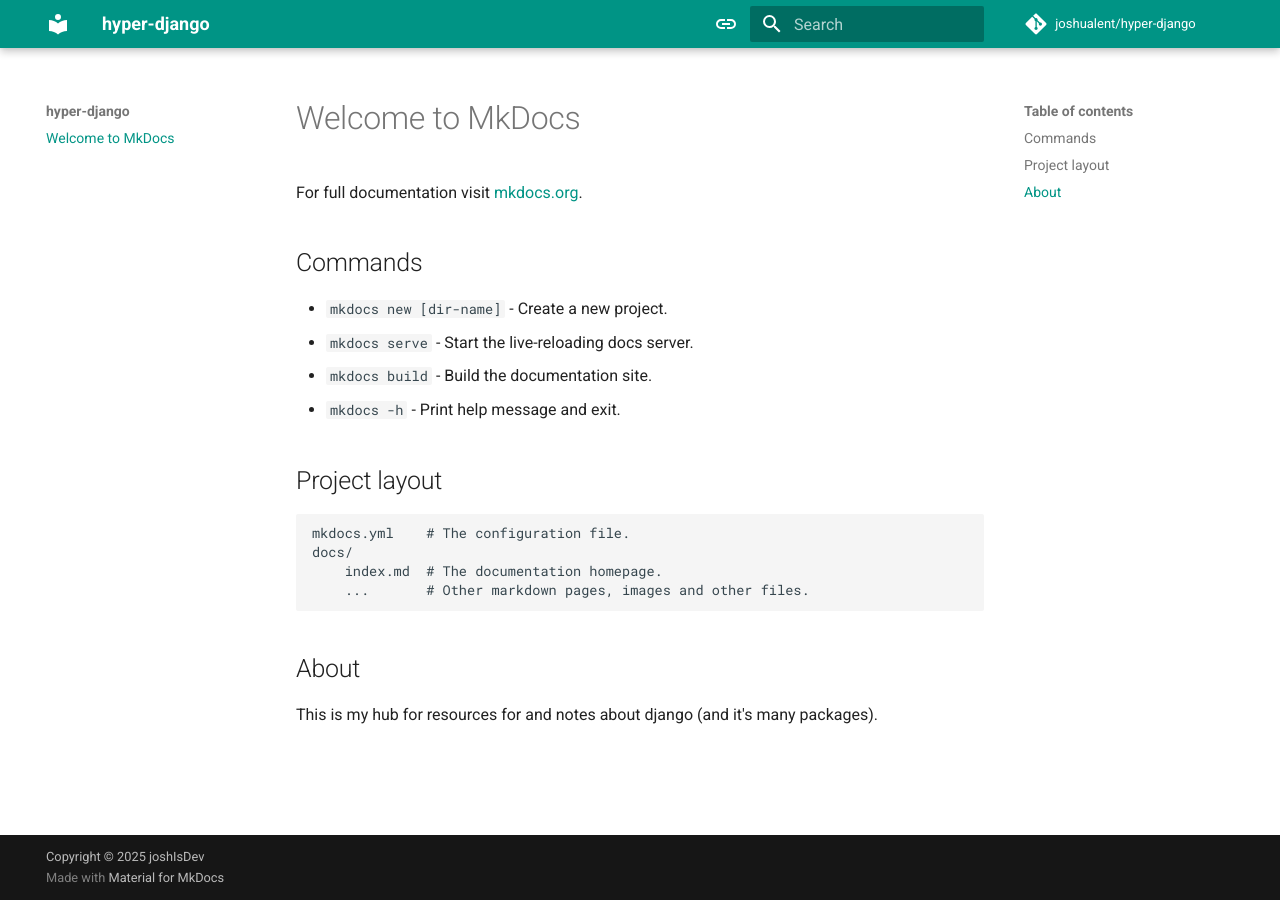
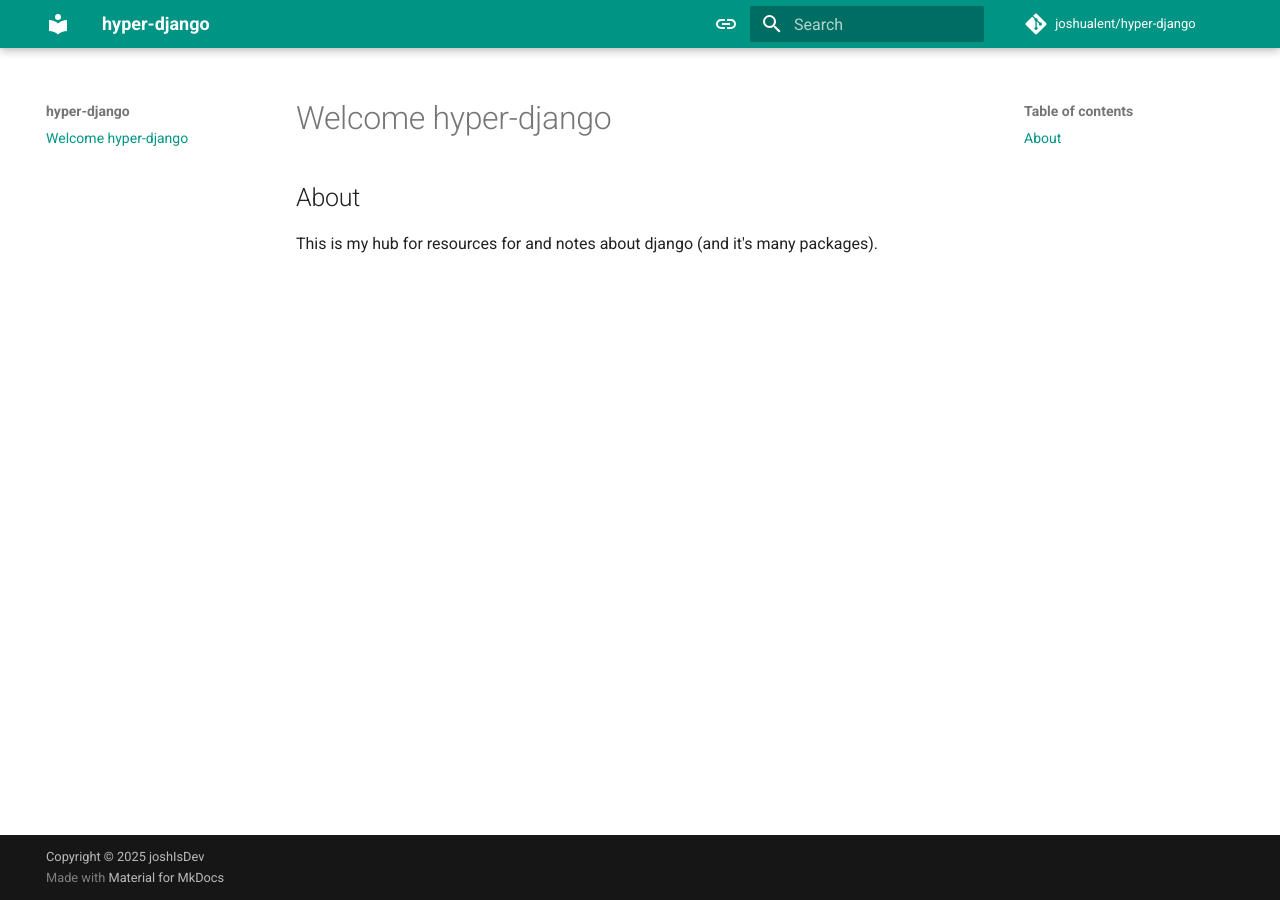
Before and after one commit to joshualent/hyper-django, an MkDocs documentation site: the page built from docs/index.md, in a window 1280 px wide. Built offline with MkDocs 1.6.1 and Material for MkDocs 9.7.7, drawn with Linux system fonts in a browser that asks for light colours; comment, search, counter and statistics services are not loaded.

Commit message:
attempt to fix initiailization issues

```diff
--- a/docs/index.md
+++ b/docs/index.md
@@ -1,20 +1,5 @@
-# Welcome to MkDocs
-
-For full documentation visit [mkdocs.org](https://www.mkdocs.org).
-
-## Commands
-
-* `mkdocs new [dir-name]` - Create a new project.
-* `mkdocs serve` - Start the live-reloading docs server.
-* `mkdocs build` - Build the documentation site.
-* `mkdocs -h` - Print help message and exit.
-
-## Project layout
-
-    mkdocs.yml    # The configuration file.
-    docs/
-        index.md  # The documentation homepage.
-        ...       # Other markdown pages, images and other files.
+# Welcome hyper-django
 
 ## About
+
 This is my hub for resources for and notes about django (and it's many packages).
--- a/mkdocs.yml
+++ b/mkdocs.yml
@@ -1,12 +1,12 @@
 site_name: hyper-django
-site_url: https://hyper-django.netlify.app
+site_url: https://django-wiki.netlify.app
 site_dir: "site"
 site_author: joshIsDev
 site_description: >-
   My personal documentation on all things django
 
 repo_name: joshualent/hyper-django
-repo_url: https://github.com/joshualent/joshisdev-docs
+repo_url: https://github.com/joshualent/hyper-django
 
 copyright: Copyright &copy; 2025 joshIsDev
 
--- a/requirements.txt
+++ b/requirements.txt
@@ -1,5 +1,5 @@
 babel==2.17.0
-backrefs==5.9
+backrefs==5.8
 certifi==2025.8.3
 charset-normalizer==3.4.3
 click==8.2.1
```
